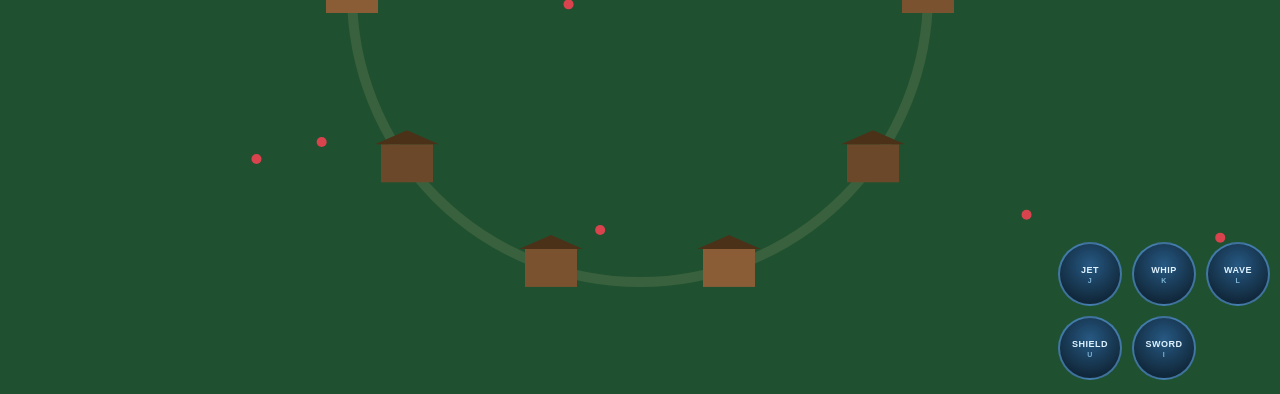
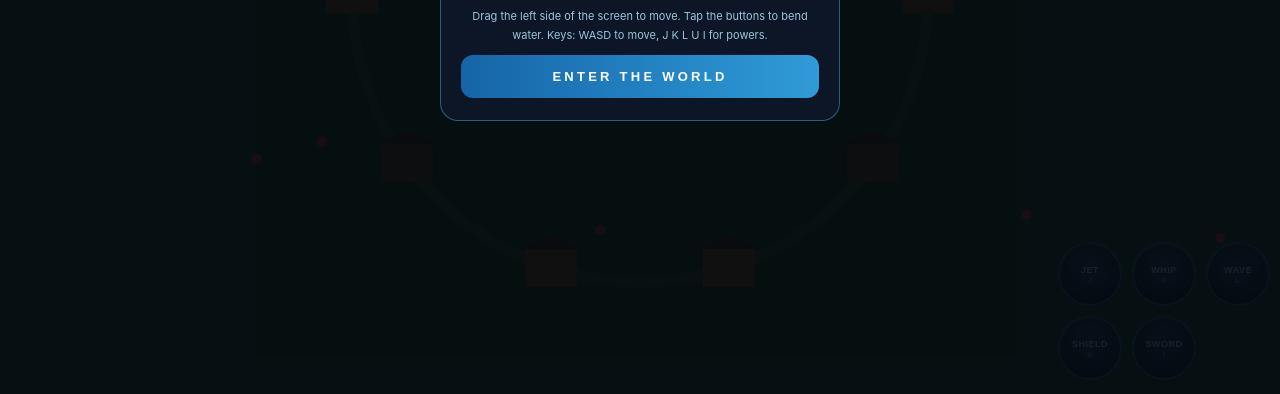
Before and after one commit to ldillon4114-dotcom/PRJpjo, a plain HTML site: page index.html in a window 1280 px wide. Shown: the part 406-800 px from the top of the page. Drawn offline with Linux system fonts and the light colour scheme.

Commit message:
fix: show start screen

```diff
--- a/index.html
+++ b/index.html
@@ -73,7 +73,7 @@ canvas{position:fixed;inset:0;display:block;}
 <div id="powers"></div>
 <div id="joyzone"><div id="joyb"></div><div id="joyk"></div></div>
 <div id="banner"><b></b><span></span></div>
-<div class="ovl" id="start"><div class="card">
+<div class="ovl show" id="start"><div class="card">
   <h1>SON OF POSEIDON</h1>
   <p>A Percy Jackson adventure. You are Percy Jackson, son of Poseidon. Bend water in five forms, fight crime in Manhattan, defend Camp Half-Blood, and storm Olympus. Level up, earn drachma, upgrade your power.</p>
   <p>Drag the left side of the screen to move. Tap the buttons to bend water. Keys: WASD to move, J K L U I for powers.</p>
```
